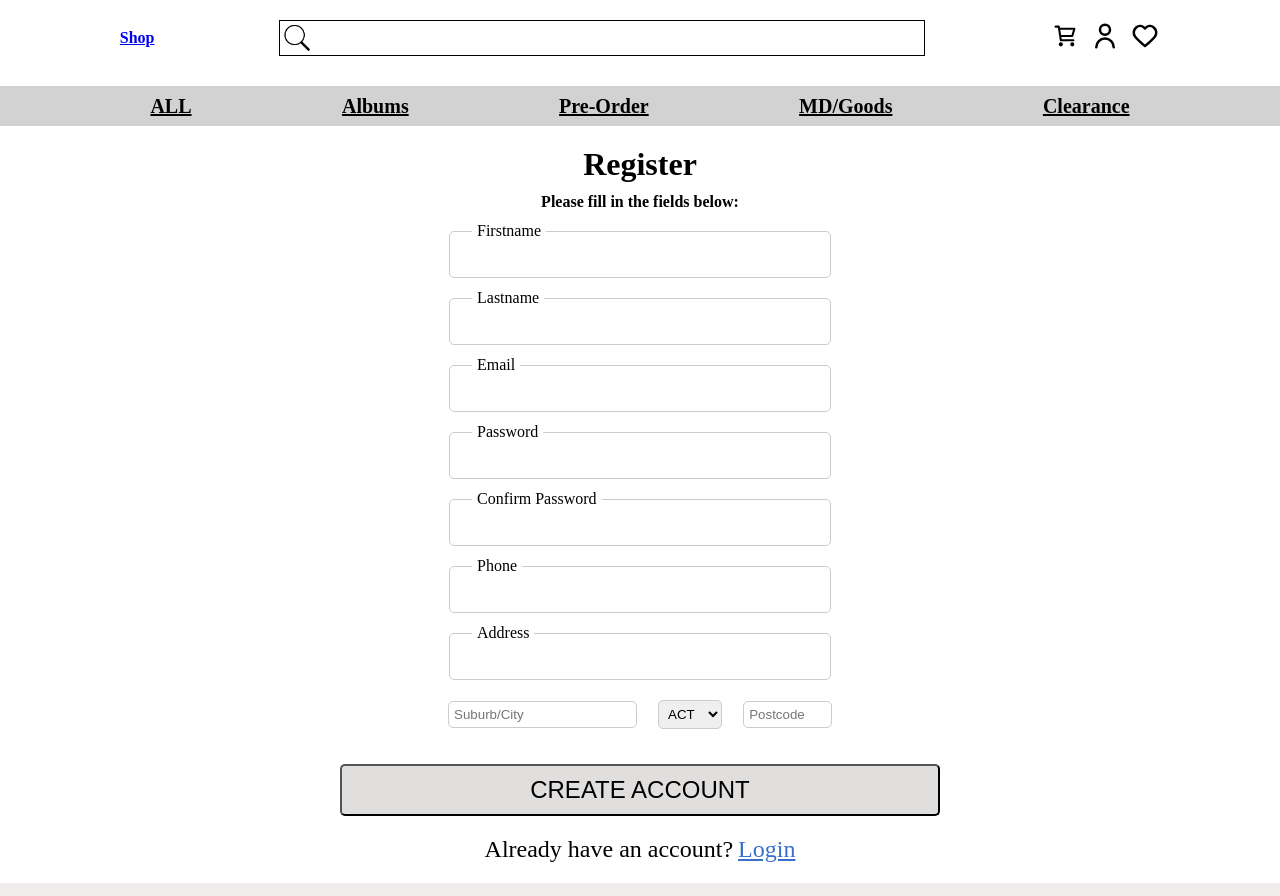
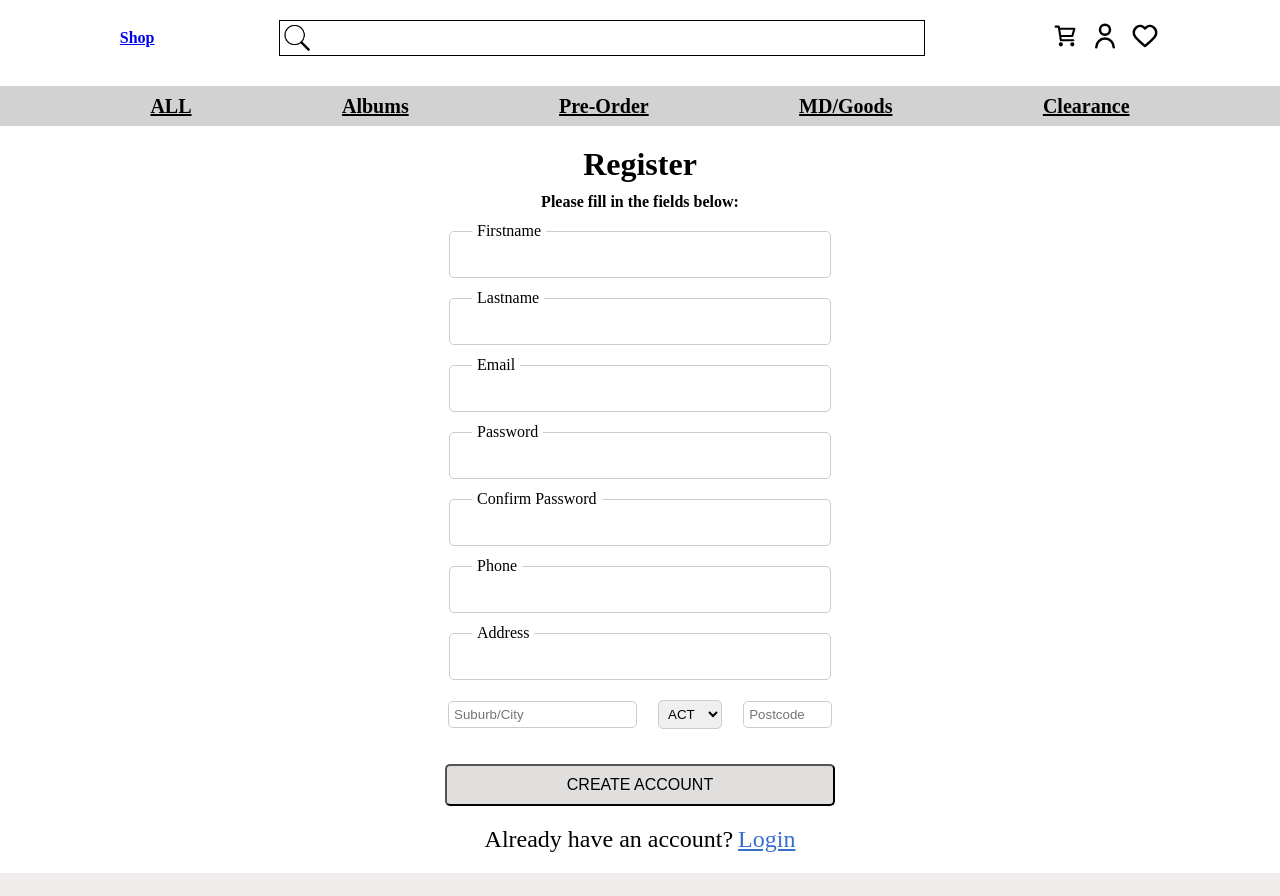
Before and after one commit to tdnguyen09/e-commerce-app, a React (Create React App) app: page /signup in a window 1280 px wide. Shown: the top 896 px of the page. Built offline with nearby package versions, Linux system fonts and the light colour scheme.

Commit message:
styling and fixing button element

```diff
--- a/src/components/Signup/Signup.css
+++ b/src/components/Signup/Signup.css
@@ -59,7 +59,7 @@
     width: 20%;
 }
 
-button {
+#btn-register {
     background-color: rgb(225, 222, 222);
     width: 65%;
     padding: 10px;
--- a/src/components/Signup/Signup.js
+++ b/src/components/Signup/Signup.js
@@ -50,7 +50,7 @@
                     </select>
                     <input type="text" id="postcode-input" placeholder="Postcode" className="address-input-field" required />
                 </div>
-                <button type="submit">CREATE ACCOUNT</button>
+                <button id="btn-register" type="submit">CREATE ACCOUNT</button>
             </form>
             <p>
                 Already have an account?
```
